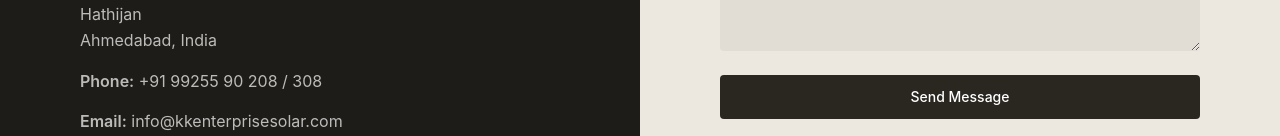
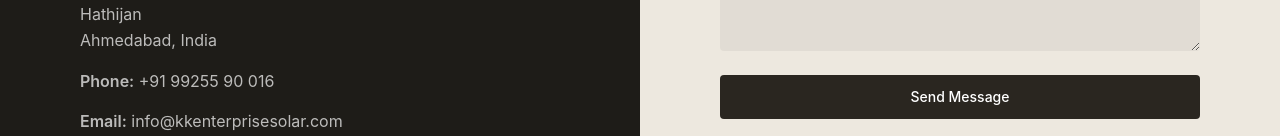
Before and after one commit to HarshalPatel04/kkenterprisesolar, a Next.js app: page / in a window 1280 px wide. Shown: the part 5402-5538 px from the top of the page. Built offline with nearby package versions, Linux system fonts and the light colour scheme.

Commit message:
Footer contact update

```diff
--- a/src/components/Footer.jsx
+++ b/src/components/Footer.jsx
@@ -89,7 +89,7 @@
               <p className="text-md opacity-70 leading-relaxed cursor-pointer my-1 mb-4"><a href="https://maps.app.goo.gl/d5bv9k5J7QA1zbkT9" target="_blank" rel="noopener noreferrer"><span className="font-semibold">Branch Address:</span> Pragati Empire IT park B-414, Mota Varachha<br />Surat, India</a></p>
               <p className="text-md opacity-70 leading-relaxed cursor-default my-1 mb-4"><span className="font-semibold">Our Branches:</span> Vadodara, Bhavnagar, Amreli, Rajkot, Junagadh, Jamnagar, Banaskantha, Mehesana, Sabar Kantha, Mahisagar, Panch Mahal</p>
               <p className="text-md opacity-70 leading-relaxed cursor-pointer my-1 mb-4"><a href="https://maps.app.goo.gl/vdzw1jbRoU7ePiVv7" target="_blank" rel="noopener noreferrer"><span className="font-semibold">Warehouse Address:</span> Ashwamegh Shopping, Vivekandnagar, Hathijan<br />Ahmedabad, India</a></p>
-              <p className="text-md opacity-70 mt-2 mb-4"><a href="tel:+919925590208"><span className="font-semibold">Phone:</span> +91 99255 90 208</a><a href="tel:+919925590308"><span> / 308</span></a></p>
+              <p className="text-md opacity-70 mt-2 mb-4"><a href="tel:+919925590016"><span className="font-semibold">Phone:</span> +91 99255 90 016</a></p>
               <p className="text-md opacity-70 mt-2 mb-4"><a href="mailto:info@kkenterprisesolar.com" target="_blank" rel="noopener noreferrer"><span className="font-semibold">Email:</span> info@kkenterprisesolar.com</a></p>
             </div>
 
```
